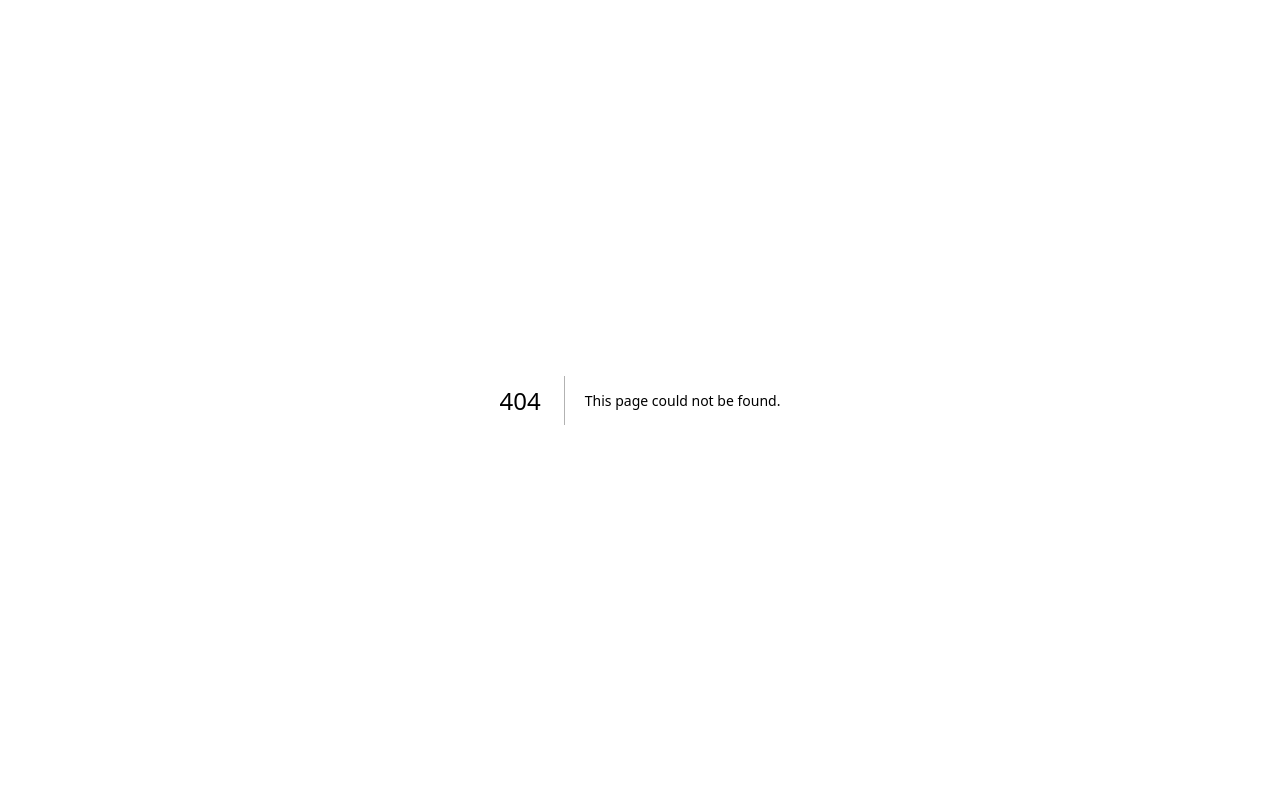
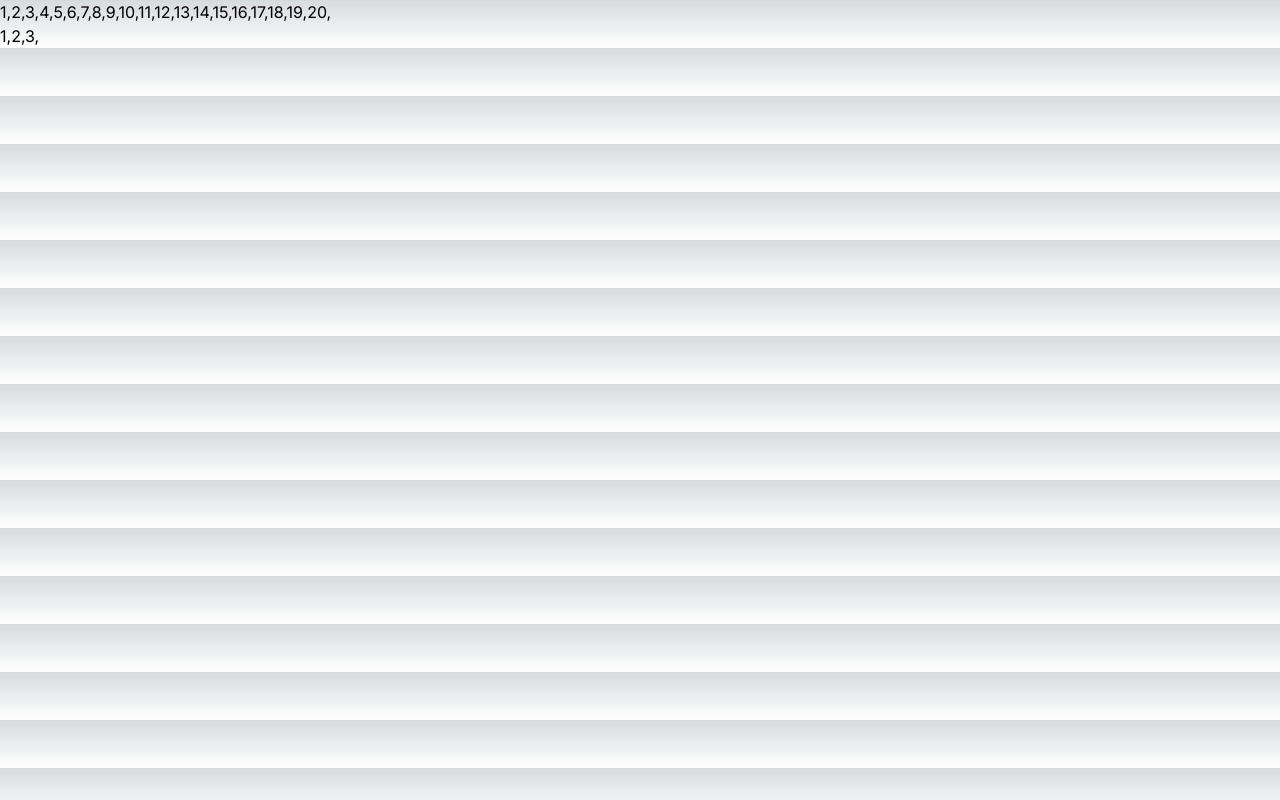
Before and after one commit to DevDaniloFerrari/exercicios-nextjs, a Next.js app: page /basicos/lista1 in a window 1280 px wide. Before the commit this address had no page. Built offline with nearby package versions, Linux system fonts and the light colour scheme.

Commit message:
desafio lista

```diff
--- /dev/null
+++ b/app/basicos/lista1/page.jsx
@@ -0,0 +1,24 @@
+function gerarLista(final = 10) {
+    const spans = []
+
+    for (let index = 1; index <= final; index++) {
+        spans.push(<span>{index + ','}</span>)
+    }
+
+    return spans
+}
+
+export default function lista1() {
+
+
+    return (
+        <div>
+            <div>
+                {gerarLista(20)}
+            </div>
+            <div>
+                {gerarLista(3)}
+            </div>
+        </div>
+    )
+}
```
